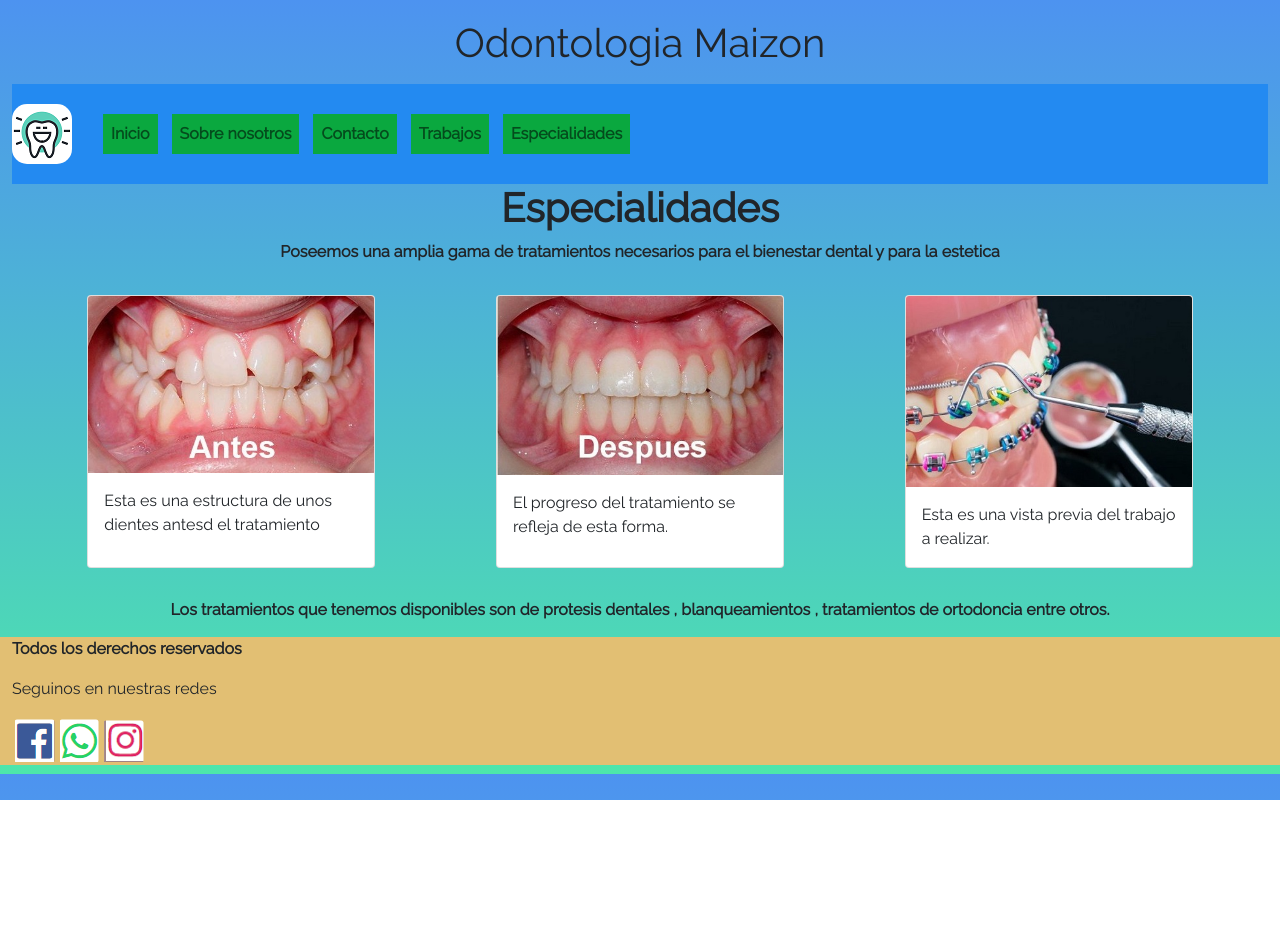
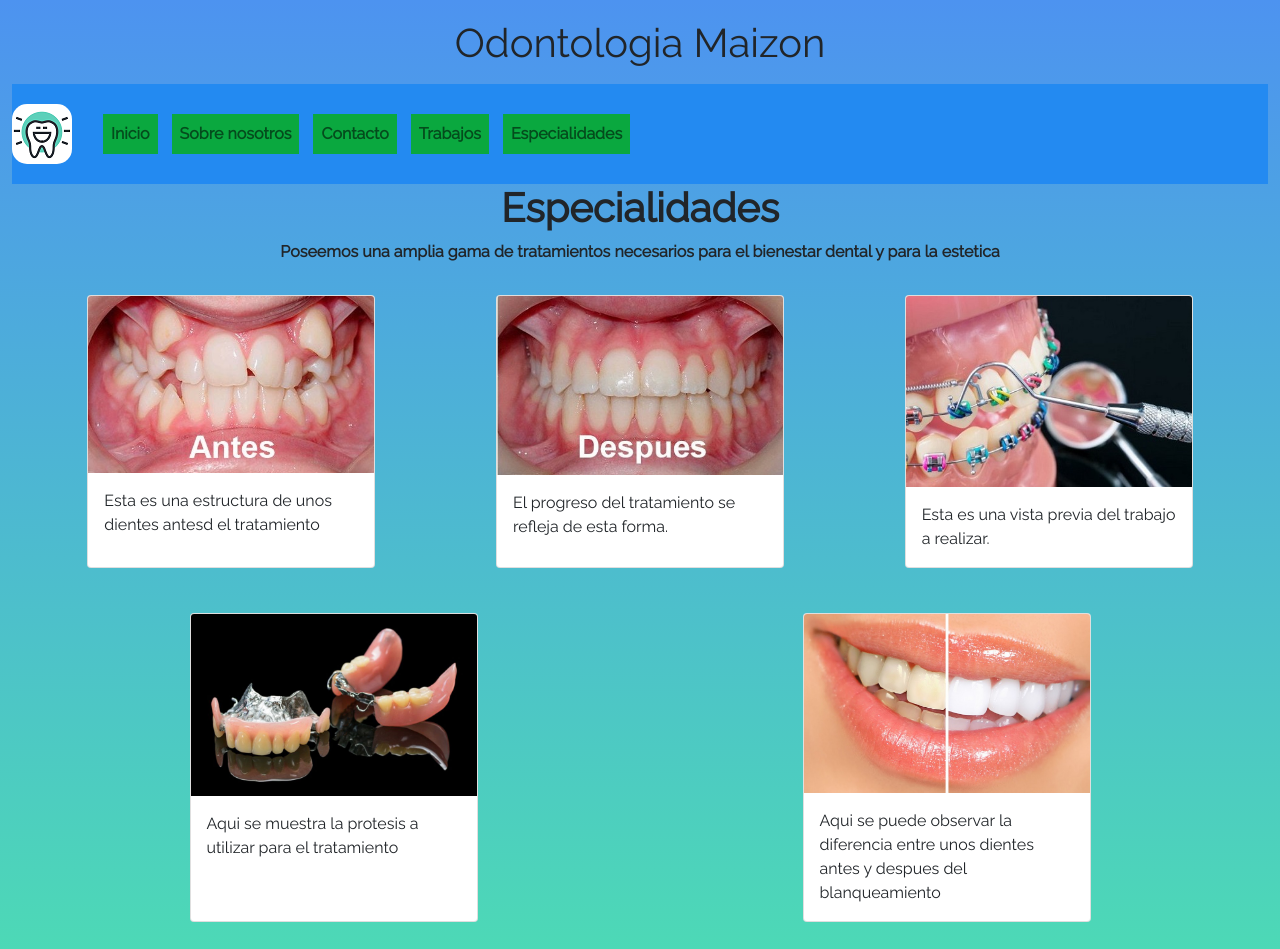
Before and after one commit to TomasBruera/Mi_Pagina_Web, a website: page especialidades.html in a window 1280 px wide. Shown: the top 949 px of the page. Before the commit the page ends 800 px from the top, so only its background shows below. Drawn offline with nearby package versions, Linux system fonts and the light colour scheme.

Commit message:
CambioEsp

```diff
--- a/especialidades.html
+++ b/especialidades.html
@@ -71,6 +71,21 @@
                     </div>
                 </div>
 
+                <section>
+                    <div class="espacioCar agregarMargen">
+                    <div class="card estiloCard agregarMargen" >
+                        <img class="card-img-top " src="Trabajos/protesis dental.jpg" alt="Tratamiento de ortodoncia con sus respectivas plaquetas">
+                        <div class="card-body">
+                        <p class="card-text">Aqui se muestra la protesis a utilizar para el tratamiento</p>
+                        </div>
+                        </div>
+                        <div class="card estiloCard agregarMargen">
+                            <img class="card-img-top" src="Trabajos/blanqueamiento.jpg" alt="El resultado de el blanqueamiento.">
+                            <div class="card-body">
+                            <p class="card-text">Aqui se puede observar la diferencia entre unos dientes antes y despues del blanqueamiento</p>
+                            </div>
+                        </div>
+                </section>
 
             <div class="titulo agregarMargen">
                 Los tratamientos que tenemos disponibles son de protesis dentales , blanqueamientos , tratamientos de ortodoncia entre otros.
```
